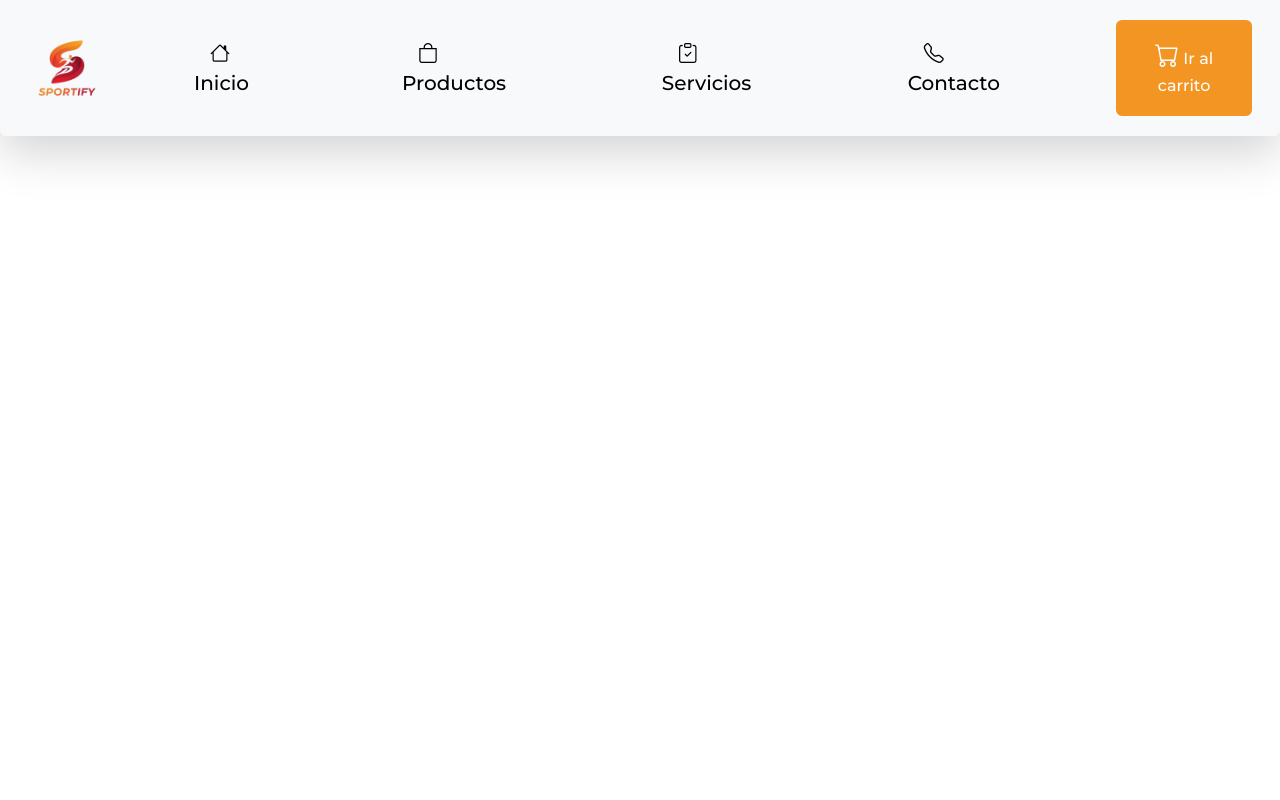
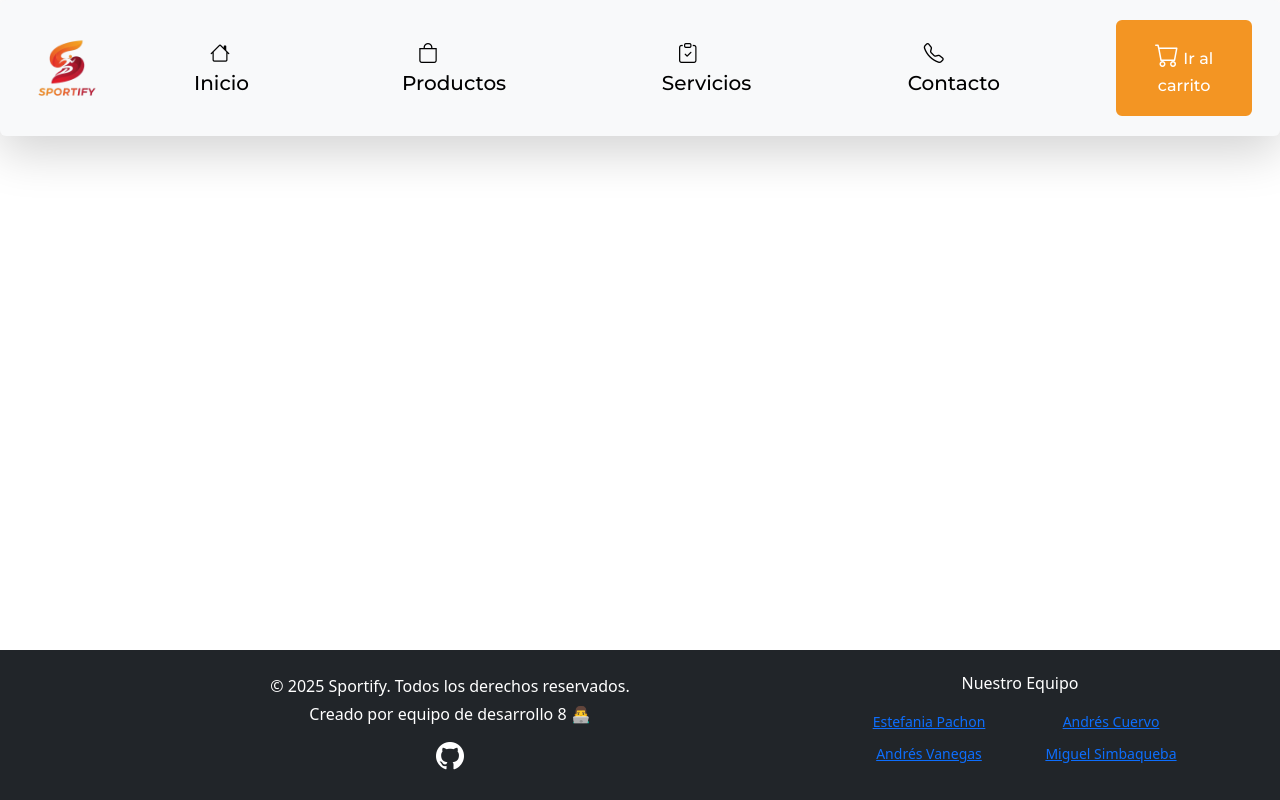
Before and after one commit to Crowtinho/hackathon, a plain HTML site: page components/navbar.html in a window 1280 px wide. Drawn offline with nearby package versions, Linux system fonts and the light colour scheme.

Commit message:
se arrelga el footer a posicion horizontal

```diff
--- a/assets/css/footer.css
+++ b/assets/css/footer.css
@@ -1,4 +1,5 @@
 .footer-section {
+  position: fixed;
   bottom: 0;
   width: 100%;
   z-index: 1000;
--- a/components/navbar.html
+++ b/components/navbar.html
@@ -10,6 +10,7 @@
     <link rel="preconnect" href="https://fonts.gstatic.com" crossorigin>
     <link href="https://fonts.googleapis.com/css2?family=Montserrat:ital,wght@0,100..900;1,100..900&display=swap" rel="stylesheet">
     <link rel="stylesheet" href="/assets/css/nav.css">
+    <link rel="stylesheet" href="/assets/css/footer.css">
     <link rel="icon" href="/assets/img/logo.png" type="icon">
 </head>
 <body>
@@ -88,5 +89,41 @@
     </header>
 
 
+
+
+    <footer class=" footer-section bg-dark text-white text-center py-4 footer-fixed">
+        <div class="container">
+            <div class="row">
+                <!-- Información principal del footer -->
+                <div class="col-md-8">
+                    <p class="mb-1">© 2025 Sportify. Todos los derechos reservados.</p>
+                    <p class="mb-2">Creado por equipo de desarrollo 8 👨‍💻</p>
+                    <div>
+                        <a href="https://github.com/Crowtinho/hackathon" class="text-white"><i class="bi bi-github fs-3 mx-3"></i></a>
+                    </div>
+                </div>
+
+                <!-- Columna del equipo -->
+                <div class="col-md-4">
+                    <h6 class="mb-3">Nuestro Equipo</h6>
+                    <div class="row row-cols-2 g-2">
+                    <div class="col">
+                        <small><a href="https://www.linkedin.com/in/estefania-pachon-ing-fullstack/">Estefania Pachon</a></small>
+                    </div>
+                    <div class="col">
+                        <small><a href="https://www.linkedin.com/in/andres-cuervo-dev/">Andrés Cuervo</a></small>
+                    </div>
+                    <div class="col">
+                        <small><a href="https://www.linkedin.com/in/andr%C3%A9s-v-8a0007213/">Andrés Vanegas</a></small>
+                     </div>
+                    <div class="col">
+                        <small><a href="https://www.linkedin.com/in/miguel-angel-simbaqueba-developer">Miguel Simbaqueba</a></small>
+                     </div>
+                </div>
+            </div>
+        </div>
+    </footer>
+
+
 </body>
 </html>
```
Also changed, not shown: components/footer.html (+12 -9 lines).
